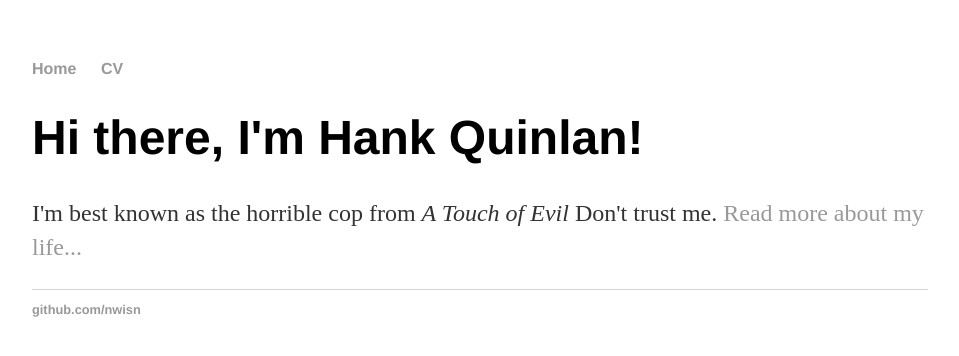
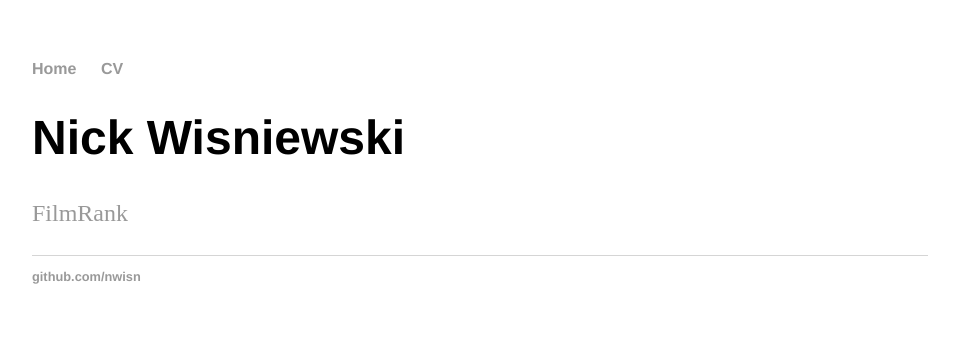
Before and after one commit to nwisn/nwisn.github.io, a Jekyll site: the page built from index.html, in a window 1280 px wide. Shown: the top 356 px of the page, without its empty margins (160-1119 px from the left). Built offline with Jekyll 4.4.1, drawn with Linux system fonts in a browser that asks for light colours.

Commit message:
Update index.html

```diff
--- a/index.html
+++ b/index.html
@@ -1,8 +1,8 @@
 ---
 layout: default
-title: Hank Quinlan, Horrible Cop
+title: Nick Wisniewski
 ---
 <div class="blurb">
-	<h1>Hi there, I'm Hank Quinlan!</h1>
-	<p>I'm best known as the horrible cop from <em>A Touch of Evil</em> Don't trust me. <a href="/about">Read more about my life...</a></p>
+	<h1>Nick Wisniewski</h1>
+	<p><a href="/FilmRank">FilmRank</a></p>
 </div><!-- /.blurb -->
```
